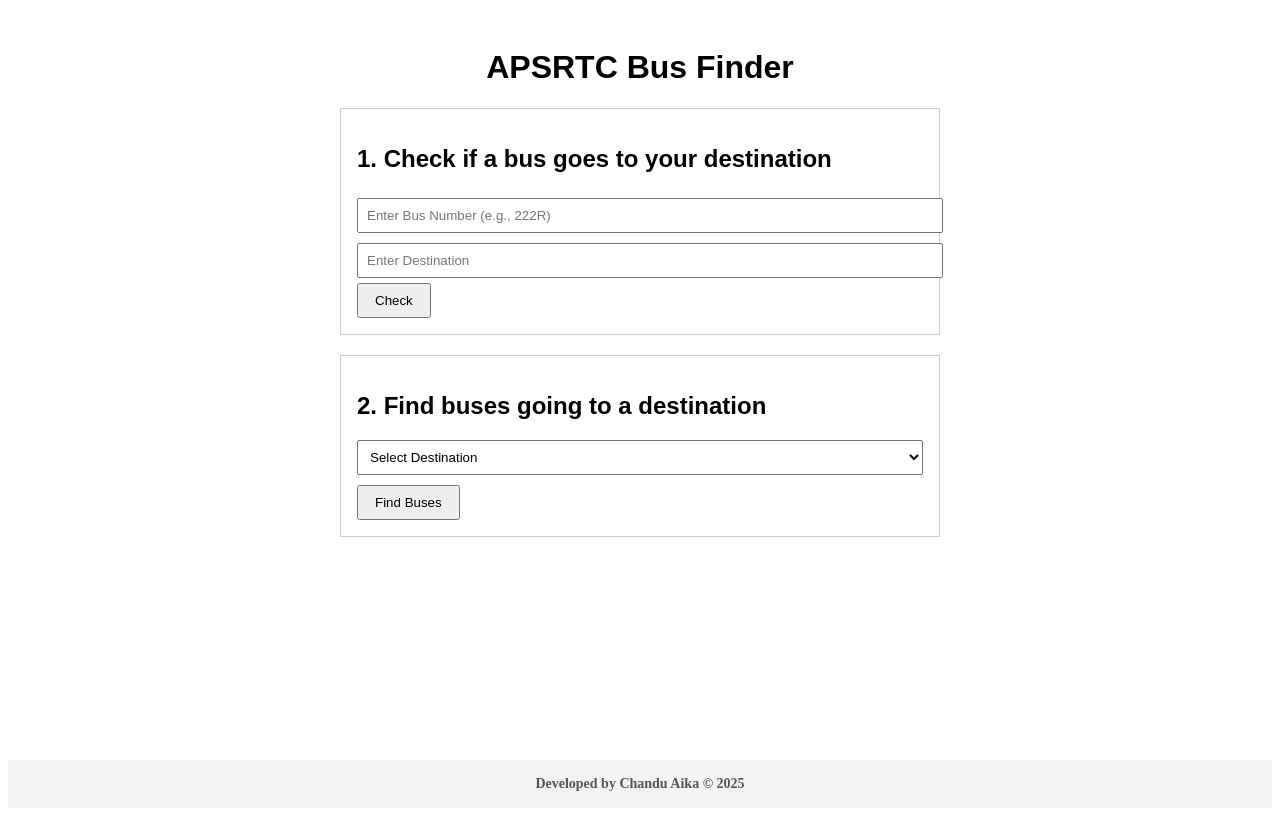
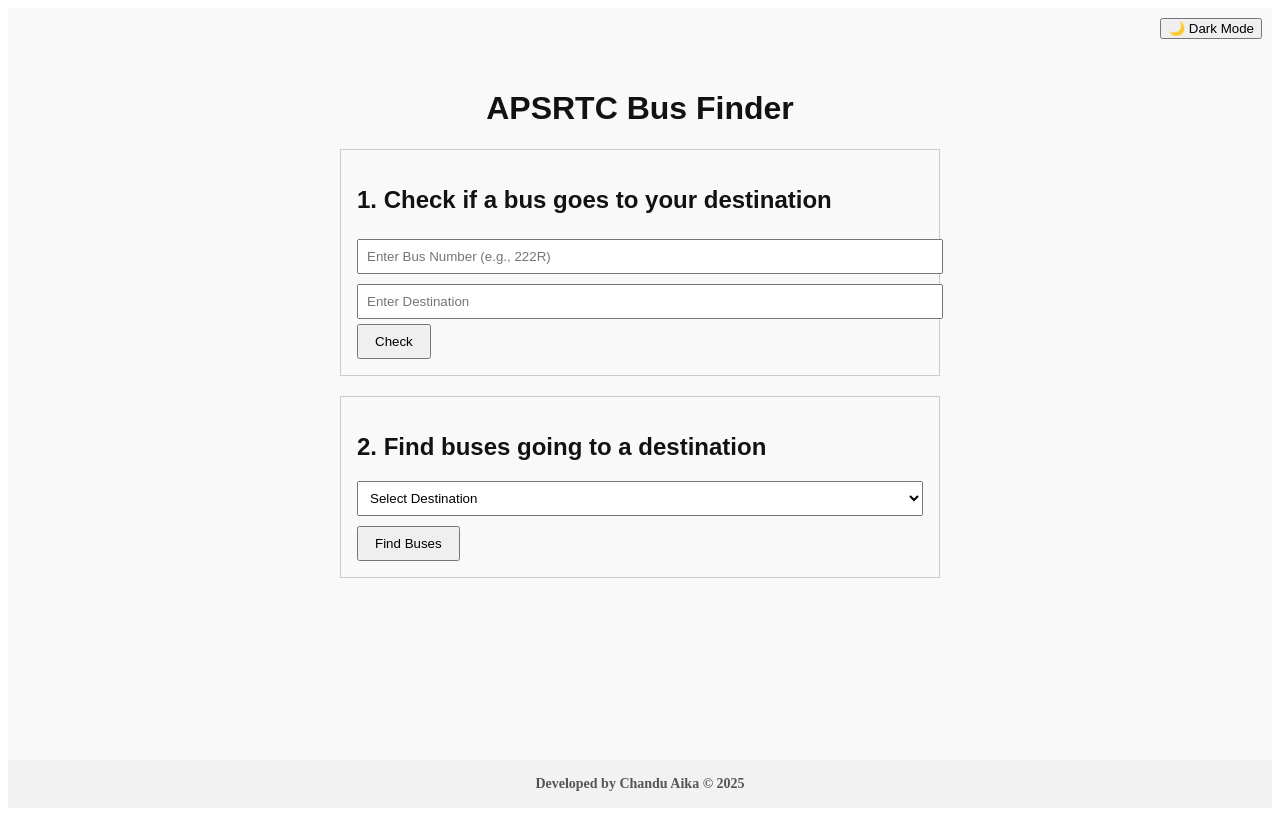
Before and after one commit to chanduaika/bus-finder-app, a React (Create React App) app: page / in a window 1280 px wide. Built offline with nearby package versions, Linux system fonts and the light colour scheme.

Commit message:
Add dark mode toggle

```diff
--- a/src/App.jsx
+++ b/src/App.jsx
@@ -1,20 +1,39 @@
-import React from 'react';
+import React, { useState } from 'react';
 import BusFinder from './components/BusFinder';
 
 function App() {
+  const [darkMode, setDarkMode] = useState(false);
+
+  const appStyle = {
+    backgroundColor: darkMode ? '#121212' : '#f9f9f9',
+    color: darkMode ? '#f9f9f9' : '#121212',
+    minHeight: '100vh',
+    display: 'flex',
+    flexDirection: 'column'
+  };
+
+  const footerStyle = {
+    textAlign: 'center',
+    padding: '1rem',
+    background: darkMode ? '#1e1e1e' : '#f2f2f2',
+    fontWeight: 'bold',
+    fontSize: '14px',
+    color: darkMode ? '#aaa' : '#555'
+  };
+
   return (
-    <div className="App" style={{ display: 'flex', flexDirection: 'column', minHeight: '100vh' }}>
+    <div style={appStyle}>
+      <div style={{ padding: '10px', textAlign: 'right' }}>
+        <button onClick={() => setDarkMode(!darkMode)}>
+          {darkMode ? '☀️ Light Mode' : '🌙 Dark Mode'}
+        </button>
+      </div>
+
       <div style={{ flex: 1 }}>
         <BusFinder />
       </div>
-      <footer style={{
-        textAlign: 'center',
-        padding: '1rem',
-        background: '#f2f2f2',
-        fontWeight: 'bold',
-        fontSize: '14px',
-        color: '#555'
-      }}>
+
+      <footer style={footerStyle}>
         Developed by Chandu Aika © 2025
       </footer>
     </div>
```
Also changed, not shown: 1 other file (tests, documents, lock files or other folders).
